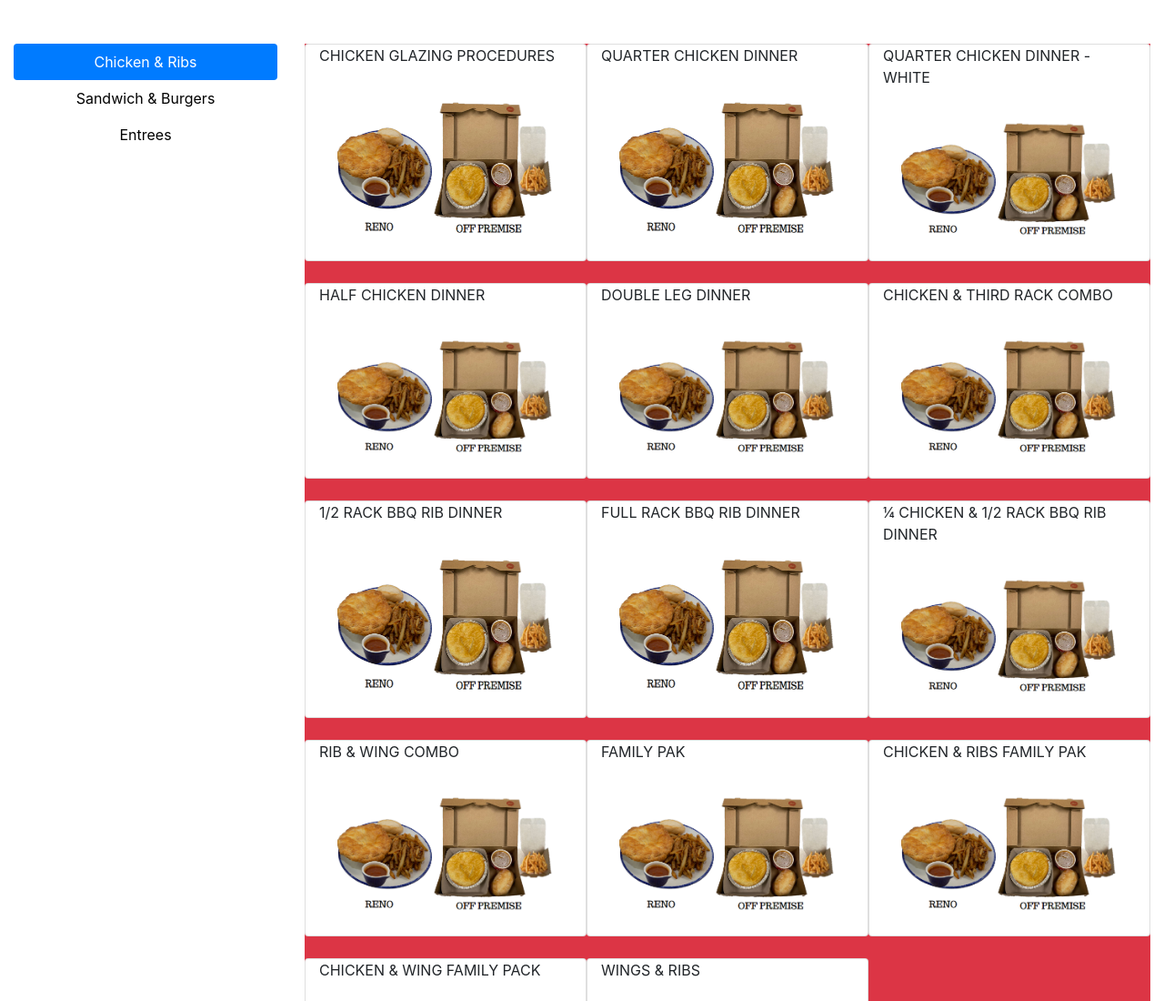
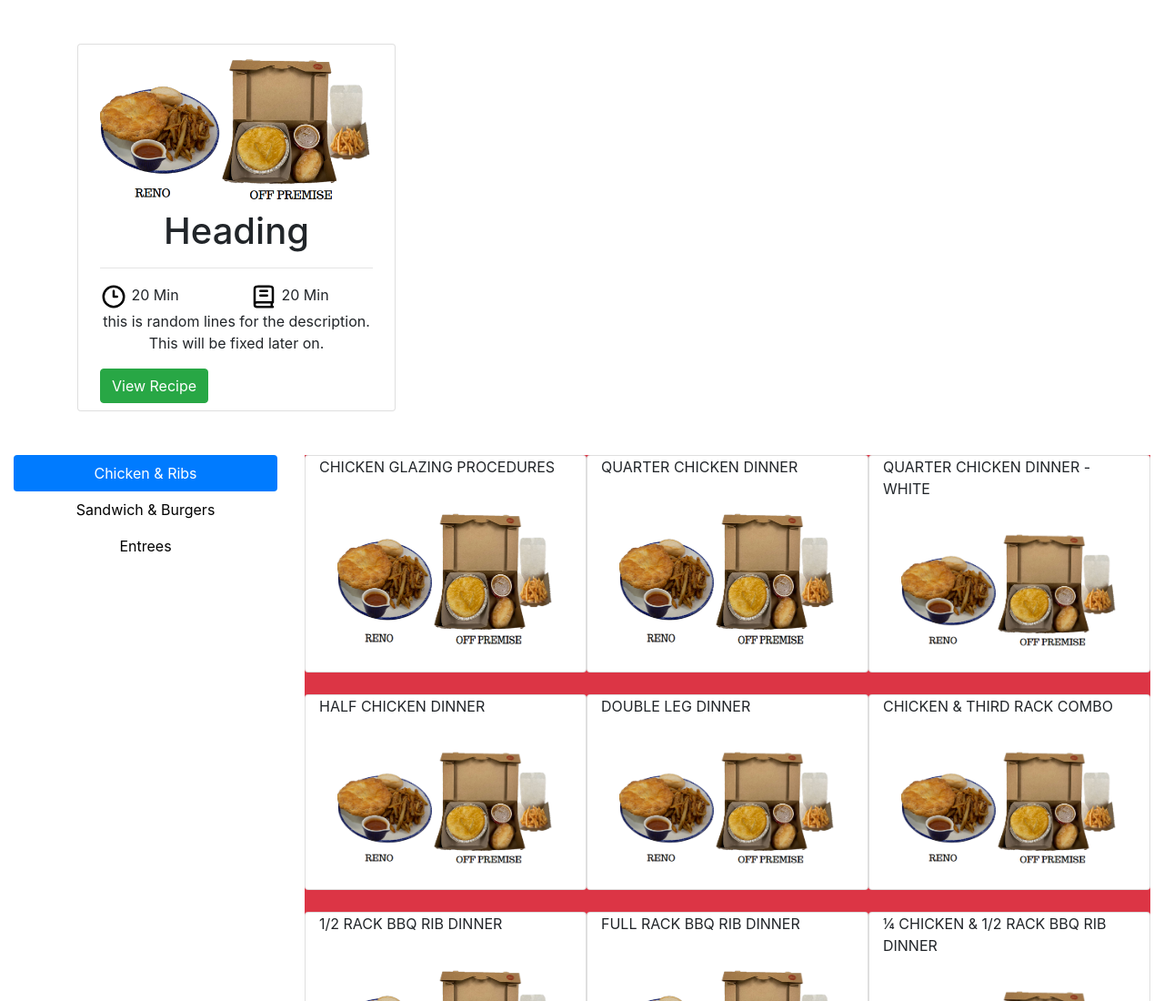
Before and after one commit to Shubham-pb08/swiss, a website: page index.html in a window 1280 px wide. Shown: the top 1100 px of the page at 91% size. Drawn offline with nearby package versions, Linux system fonts and the light colour scheme.

Commit message:
new card design started

```diff
--- /dev/null
+++ b/css/style.scss
@@ -0,0 +1,16 @@
+* {
+    margin:0px;
+    padding: 0px;
+}
+
+.card-new {
+    width: 400px;
+
+    img {
+        width: 100%;
+    }
+
+    .card-new-content {
+
+    }
+}
--- a/index.html
+++ b/index.html
@@ -15,6 +15,52 @@
 </head>
 
 <body>
+
+    <div class="container mt-5">
+        <div class="row">
+            <div class="col-lg-4 col-md-4">
+                <div class="card card-new px-4 py-2">
+                    <img src="img/potpie.png" alt="image"/>
+
+                    <div class="card-new-content">
+                        <h1 class=" text-center card-new-heading">Heading</h1>
+
+                        <hr/>
+
+                        <div class="row">
+                            <div class="col-lg-6 col-md-6">
+                                <div class="recipe-time">
+                                    <svg xmlns="http://www.w3.org/2000/svg" width="30px" height="30px" viewBox="0 0 24 24" fill="none">
+                                        <path d="M12 7V12H15M21 12C21 16.9706 16.9706 21 12 21C7.02944 21 3 16.9706 3 12C3 7.02944 7.02944 3 12 3C16.9706 3 21 7.02944 21 12Z" stroke="#000000" stroke-width="2" stroke-linecap="round" stroke-linejoin="round"/>
+                                    </svg>
+
+                                    <span>20 Min</span>
+                                </div>
+                            </div>
+
+                            <div class="col-lg-6 col-md-6">
+                                <div class="recipe-time">
+                                    <svg xmlns="http://www.w3.org/2000/svg" width="30px" height="30px" viewBox="0 0 24 24" fill="none">
+                                        <path d="M4 19V6.2C4 5.0799 4 4.51984 4.21799 4.09202C4.40973 3.71569 4.71569 3.40973 5.09202 3.21799C5.51984 3 6.0799 3 7.2 3H16.8C17.9201 3 18.4802 3 18.908 3.21799C19.2843 3.40973 19.5903 3.71569 19.782 4.09202C20 4.51984 20 5.0799 20 6.2V17H6C4.89543 17 4 17.8954 4 19ZM4 19C4 20.1046 4.89543 21 6 21H20M9 7H15M9 11H15M19 17V21" stroke="#000000" stroke-width="2" stroke-linecap="round" stroke-linejoin="round"/>
+                                    </svg>
+
+                                    <span>20 Min</span>
+                                </div>
+                            </div>
+                        </div>
+
+                        <p class="recipe-desc text-center">
+                            this is random lines for the description. This will be fixed later on.
+                        </p>
+
+                        <div class="recipe-btn">
+                            <div class="btn btn-success text-center">View Recipe</div>
+                        </div>
+                    </div>
+                </div>
+            </div>
+        </div>
+    </div>
 
     <div class="container mt-5">
     </div>
@@ -152,7 +198,7 @@
 
             for (let a in recipes[0].entree) {
                 cardElement += `
-                <div class="card data-card col-12 col-sm-12 col-lg-4 mb-4" id="${i}" data-toggle="modal" data-target="#staticBackdrop">
+                <div class="card data-card col-12 col-sm-12 col-lg-4 mb-4" id="${a}" data-toggle="modal" data-target="#staticBackdrop">
                     <div class="card-title">${recipes[0].entree[a].item_name}</div>
                     <div class="card-body"><img width="100%" height="100%" src="${recipes[0].entree[a].item_img}" alt="${recipes[0].entree[a].item_img}" /></div>
                 </div>
@@ -161,7 +207,7 @@
                 entreeContainer.innerHTML = cardElement;
 
                 entreeContainer.addEventListener('click',(e)=> {
-                if (e.target.closest('.card').id == i) {
+                if (e.target.closest('.card').id == a) {
                         modalHeading.innerText = recipes[0].entree[a].item_name;
                         modalImage.setAttribute('src',recipes[0].entree[a].item_img);
 
@@ -180,35 +226,35 @@
                 });
             }
 
-            for (let i in recipes[0].chickenribs) {
-                cardElement += `
-                <div class="card data-card col-12 col-sm-12 col-lg-4 mb-4" id="${i}" data-toggle="modal" data-target="#staticBackdrop">
-                    <div class="card-title">${recipes[0].chickenribs[i].item_name}</div>
-                    <div class="card-body"><img width="100%" height="100%" src="${recipes[0].chickenribs[i].item_img}" alt="${recipes[0].chickenribs[i].item_img}" /></div>
-                </div>
-                `;
+            // for (let i in recipes[0].chickenribs) {
+            //     cardElement += `
+            //     <div class="card data-card col-12 col-sm-12 col-lg-4 mb-4" id="${i}" data-toggle="modal" data-target="#staticBackdrop">
+            //         <div class="card-title">${recipes[0].chickenribs[i].item_name}</div>
+            //         <div class="card-body"><img width="100%" height="100%" src="${recipes[0].chickenribs[i].item_img}" alt="${recipes[0].chickenribs[i].item_img}" /></div>
+            //     </div>
+            //     `;
 
-                chickenribsContainer.innerHTML = cardElement;
+            //     chickenribsContainer.innerHTML = cardElement;
 
-                chickenribsContainer.addEventListener('click',(e)=> {
-                if (e.target.closest('.card').id == i) {
-                        modalHeading.innerText = recipes[0].chickenribs[i].item_name;
-                        modalImage.setAttribute('src',recipes[0].chickenribs[i].item_img);
+            //     chickenribsContainer.addEventListener('click',(e)=> {
+            //     if (e.target.closest('.card').id == i) {
+            //             modalHeading.innerText = recipes[0].chickenribs[i].item_name;
+            //             modalImage.setAttribute('src',recipes[0].chickenribs[i].item_img);
 
-                        for ( let j in recipes[0].chickenribs[i].item_desc) {
-                            modalContent +=
-                            `
-                            <tr>
-                                <td>${recipes[0].chickenribs[i].item_desc[j].name}</td>
-                                <td>${recipes[0].chickenribs[i].item_desc[j].qnt}</td>
-                            </tr>
-                            `;
+            //             for ( let j in recipes[0].chickenribs[i].item_desc) {
+            //                 modalContent +=
+            //                 `
+            //                 <tr>
+            //                     <td>${recipes[0].chickenribs[i].item_desc[j].name}</td>
+            //                     <td>${recipes[0].chickenribs[i].item_desc[j].qnt}</td>
+            //                 </tr>
+            //                 `;
 
-                            tbody.innerHTML = modalContent;
-                        }
-                    }
-                });
-            }
+            //                 tbody.innerHTML = modalContent;
+            //             }
+            //         }
+            //     });
+            // }
 
         // container.addEventListener('click',(e)=> {
         //     for (let i in recipes[0].sbw) {
@@ -235,6 +281,8 @@
 
 
 
+
+
     </script>
 
 
```
Also changed, not shown: css/style.css (added), 1 other file.
